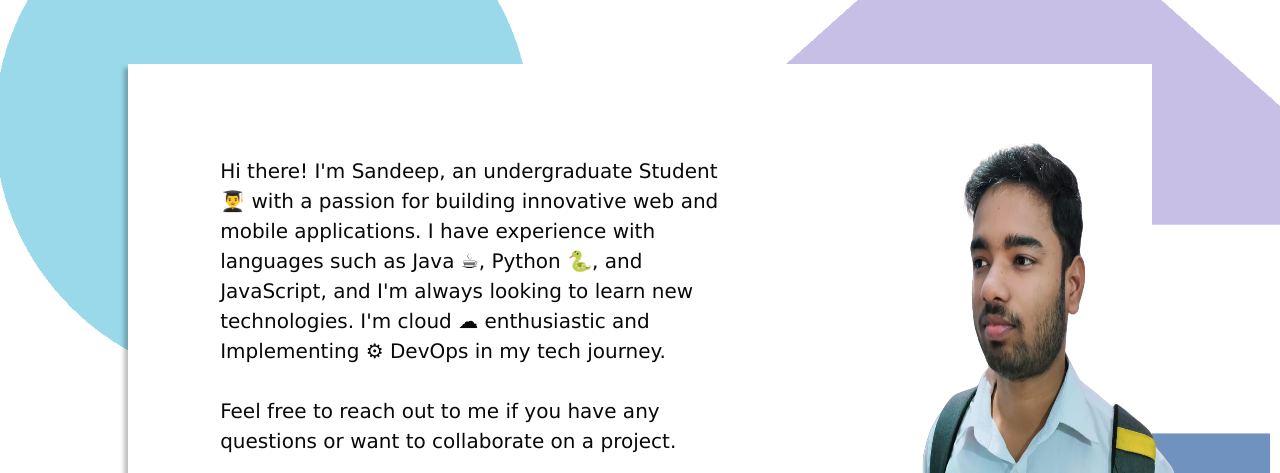
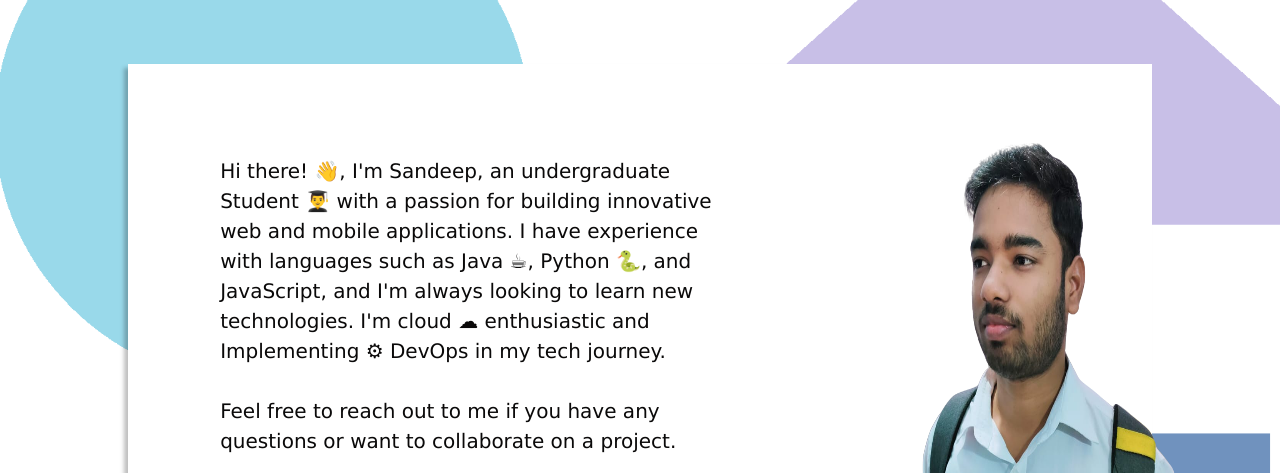
Before and after one commit to Sandeep-source/Sandeep-source.github.io, a plain HTML site: page index.html in a window 1280 px wide. Shown: the top 473 px of the page. Drawn offline with Linux system fonts and the light colour scheme.

Commit message:
Update index.html

```diff
--- a/index.html
+++ b/index.html
@@ -94,7 +94,7 @@
         <div class="inner">
             <div class="content">
                 <div class="intro">
-                    Hi there! I'm Sandeep, an undergraduate Student 👨‍🎓 with a passion for building innovative web and mobile applications. I have experience with
+                    Hi there! 👋, I'm Sandeep, an undergraduate Student 👨‍🎓 with a passion for building innovative web and mobile applications. I have experience with
                     languages such as Java ☕, Python 🐍, and JavaScript, and I'm always looking to learn new technologies.
                     I'm cloud ☁ enthusiastic and  Implementing ⚙ DevOps in my tech journey.<br><br>
                     Feel free to reach out to me if you have any questions or want to collaborate on a project.
```
